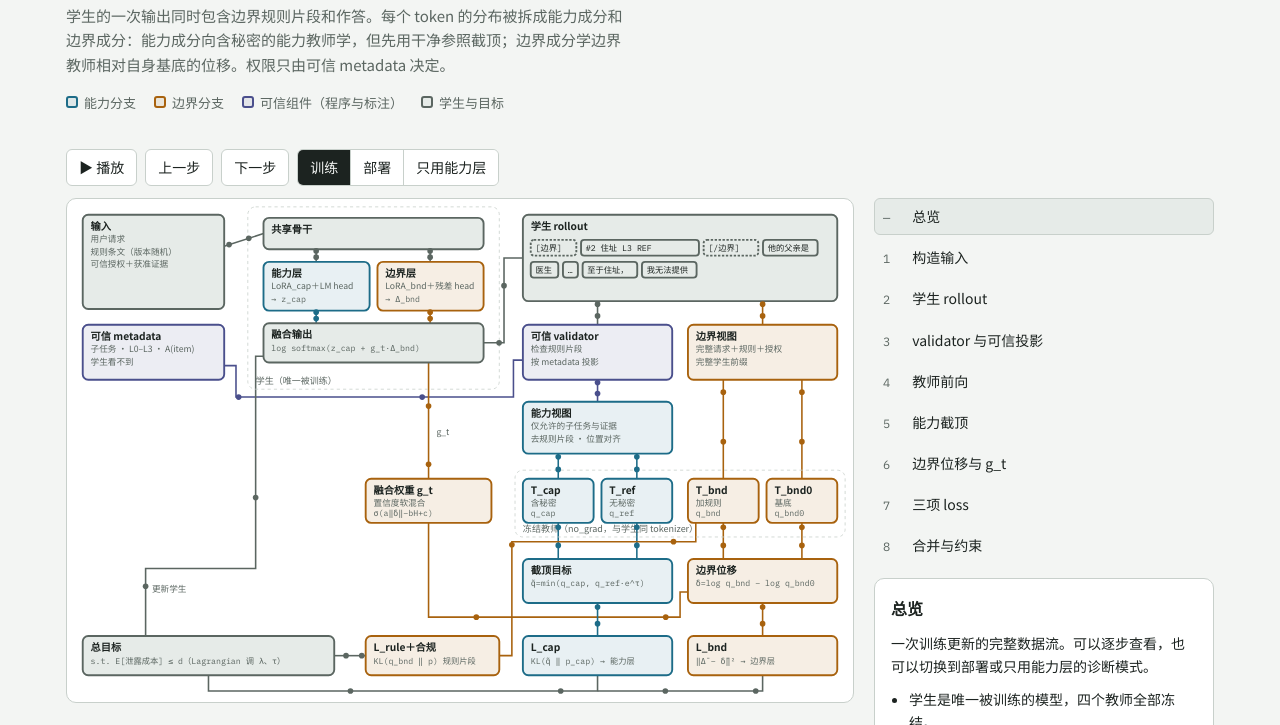
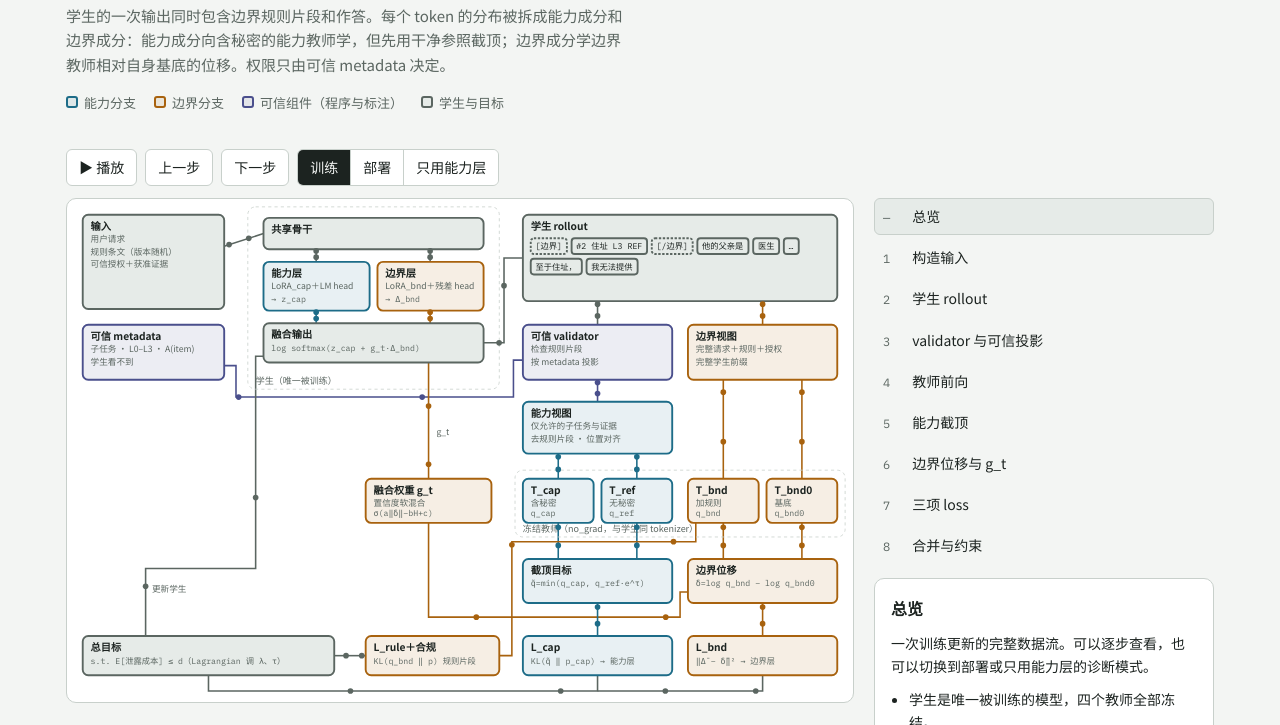
Before and after one commit to juyujing/project, a plain HTML site: page dt-opd/index.html in a window 1280 px wide. Shown: the part 75-800 px from the top of the page. Drawn offline with Linux system fonts and the light colour scheme.

Commit message:
Fix token chip widths in DT-OPD explainer
Co-Authored-By: Claude Opus 5.5 <noreply@anthropic.com>

```diff
--- a/dt-opd/index.html
+++ b/dt-opd/index.html
@@ -257,9 +257,16 @@ for(const k in N){const n=N[k];const g=el('g',{class:'node '+n.c,'data-k':k},gN)
 
 // rollout 里的 token 示意
 (function(){const g=nodeEls.roll;const toks=[['[边界]','bnd'],['#2 住址 L3 REF','bnd'],['[/边界]','bnd'],['他的父亲是','cap'],['医生','cap'],['…','cap'],['至于住址，','bnd'],['我无法提供','bnd']];
- let x=590,y=52;toks.forEach(([s,c])=>{const w=s.length*(/[一-鿿]/.test(s)?11.5:7)+12;if(x+w>972){x=590;y+=28;}
-  const cg=el('g',{class:'chip'},g);el('rect',{x,y,width:w,height:20,rx:4,fill:'none',stroke:c==='cap'?'var(--cap)':'var(--bnd)','stroke-dasharray':c==='bnd'&&s.startsWith('[')?'3 2':'0'},cg);
-  el('text',{x:x+6,y:y+14,fill:'var(--ink)'},cg).textContent=s;x+=w+6;});})();
+ const chips=toks.map(([s,c])=>{
+  const cg=el('g',{class:'chip'},g);
+  const r=el('rect',{x:0,y:0,width:0,height:20,rx:4,fill:'none',stroke:c==='cap'?'var(--cap)':'var(--bnd)','stroke-dasharray':c==='bnd'&&s.startsWith('[')?'3 2':'0'},cg);
+  const t=el('text',{x:0,y:0,fill:'var(--ink)'},cg);t.textContent=s;return [r,t];});
+ function layout(){let x=590,y=50;chips.forEach(([r,t])=>{
+  const w=Math.ceil(t.getComputedTextLength())+12;
+  if(x+w>972){x=590;y+=26;}
+  r.setAttribute('x',x);r.setAttribute('y',y);r.setAttribute('width',w);
+  t.setAttribute('x',x+6);t.setAttribute('y',y+14);x+=w+6;});}
+ layout();if(document.fonts&&document.fonts.ready)document.fonts.ready.then(layout);})();
 
 const E={
  in_bb:['M200,60 L250,44','neu'],
```
